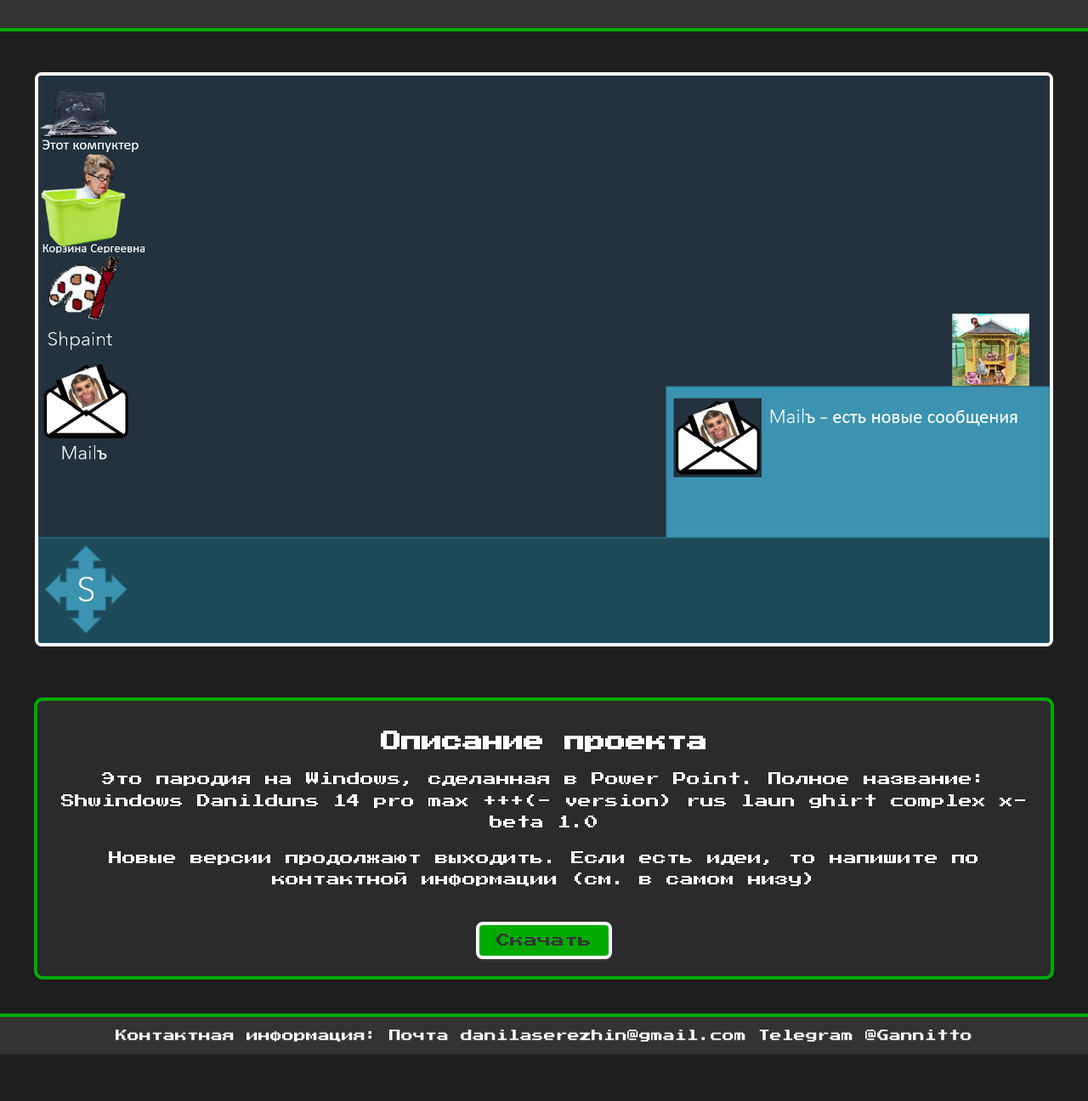
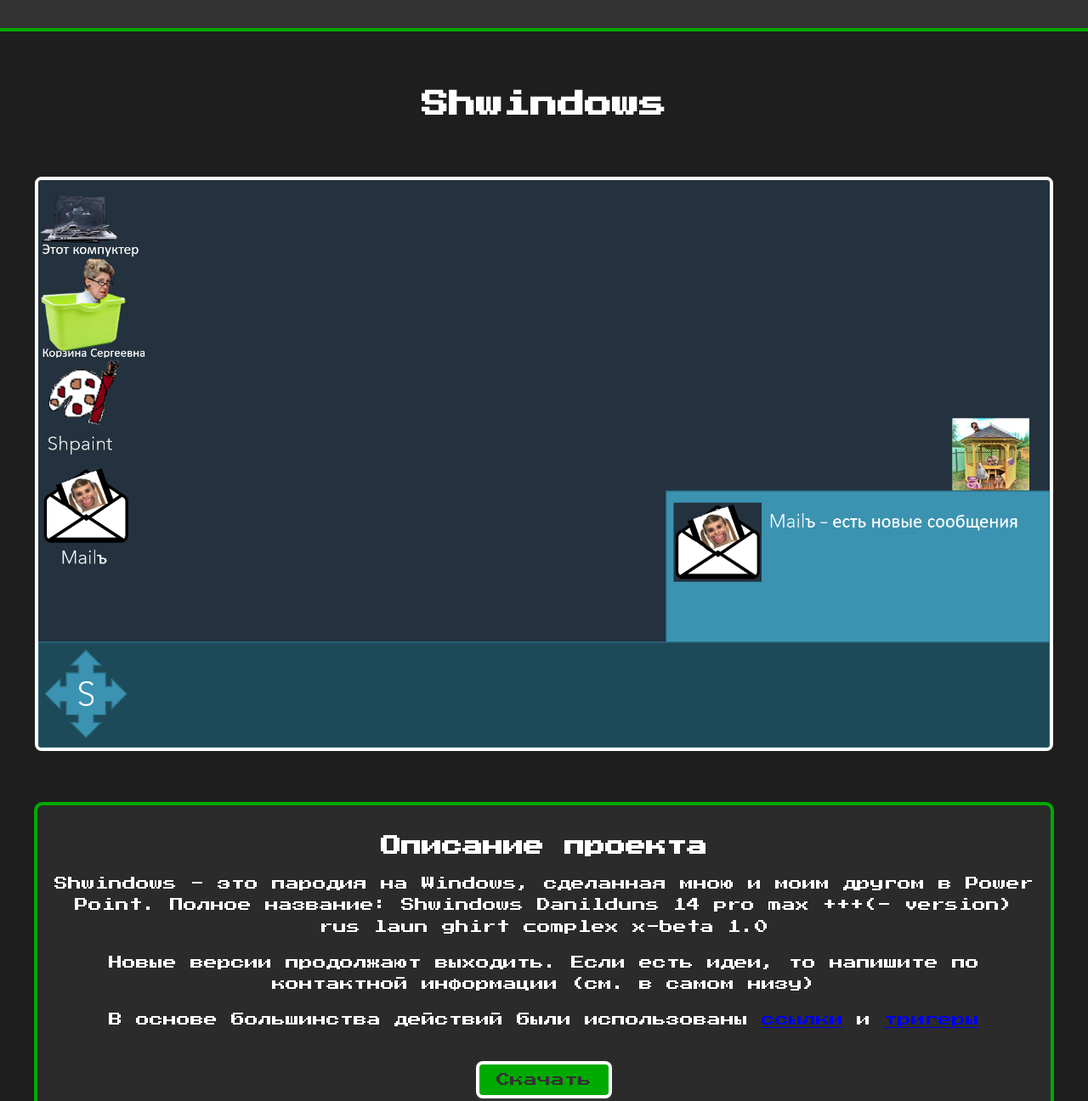
Before and after one commit to Gannitto/Gannitto_world, a plain HTML site: page Shwindows.html in a window 1280 px wide. Shown: the part 357-1653 px from the top of the page at 85% size. Before the commit the page ends 1598 px from the top, so only its background shows below. Drawn offline with Linux system fonts and the light colour scheme.

Commit message:
Изменение текста, добавление meta-тегов

```diff
--- a/Shwindows.html
+++ b/Shwindows.html
@@ -3,7 +3,13 @@
 <html lang="en" xmlns="http://www.w3.org/1999/xhtml">
 <head>
 	<meta charset="UTF-8">
+
+	<meta name="description" content="Shwindows - это пародия на Windows, сделанная мною и моим другом в Power Point. Полное название: Shwindows Danilduns 14 pro max +++(- version) rus laun ghirt complex x-beta 1.0">
+	<meta name="keywords" content="Пародия на виндовс, Windows в PowerPoint, ОС в Power Point, операционные системы">
+	<meta name="author" content="Gannitto">
+
 	<meta name="viewport" content="width=device-width, initial-scale=1.0">
+
 	<title>Gannitto world</title>
 	<link rel="icon" href="Images/Icon.png" type="image/x-icon">
 	<meta charset="UTF-8">
@@ -23,12 +29,18 @@
 	<br>
 	<br>
 	<br>
+	<h1>Shwindows</h1>
+	<br>
+	<br>
+	<br>
+
 	<div class="image-container"><img src="Images/Shwindows.png"></div>
 
 	<div class="content">
 		<h1>Описание проекта</h1>
-		<p>Это пародия на Windows, сделанная в Power Point. Полное название: Shwindows Danilduns 14 pro max +++(- version) rus laun ghirt complex x-beta 1.0</p>
+		<p>Shwindows - это пародия на Windows, сделанная мною и моим другом в Power Point. Полное название: Shwindows Danilduns 14 pro max +++(- version) rus laun ghirt complex x-beta 1.0</p>
 		<p>Новые версии продолжают выходить. Если есть идеи, то напишите по контактной информации (см. в самом низу)</p>
+		<p>В основе большинства действий были использованы <a href="https://support.microsoft.com/ru-ru/office/%D0%B4%D0%BE%D0%B1%D0%B0%D0%B2%D0%BB%D0%B5%D0%BD%D0%B8%D0%B5-%D0%B3%D0%B8%D0%BF%D0%B5%D1%80%D1%81%D1%81%D1%8B%D0%BB%D0%BE%D0%BA-%D0%BD%D0%B0-%D1%81%D0%BB%D0%B0%D0%B9%D0%B4%D1%8B-6f37e08a-43a8-40fe-a1d3-3adf6c592fa9#:~:text=%D0%A1%D0%BE%D0%B7%D0%B4%D0%B0%D0%BD%D0%B8%D0%B5%20%D1%81%D1%81%D1%8B%D0%BB%D0%BA%D0%B8%20%D0%BD%D0%B0%20%D0%B2%D0%B5%D0%B1%2D%D1%81%D0%B0%D0%B9%D1%82,%D0%BD%D0%B0%D0%B6%D0%BC%D0%B8%D1%82%D0%B5%20%D0%BA%D0%BD%D0%BE%D0%BF%D0%BA%D1%83%20%D0%92%D1%81%D1%82%D0%B0%D0%B2%D0%B8%D1%82%D1%8C%20%D1%81%D1%81%D1%8B%D0%BB%D0%BA%D1%83%20%D0%B2%D0%BD%D0%B8%D0%B7%D1%83.">ссылки</a> и <a href="https://mts-link.ru/blog/trigger-presentation-powerpoint/#:~:text=%D0%A2%D1%80%D0%B8%D0%B3%D0%B3%D0%B5%D1%80%D0%BE%D0%BC%20%D0%B2%20%D0%BF%D1%80%D0%B5%D0%B7%D0%B5%D0%BD%D1%82%D0%B0%D1%86%D0%B8%D0%B8%20%D0%BD%D0%B0%D0%B7%D1%8B%D0%B2%D0%B0%D1%8E%D1%82%20%D0%B0%D0%BD%D0%B8%D0%BC%D0%B0%D1%86%D0%B8%D1%8E,%D0%A2%D0%B0%D0%BA%D0%B8%D0%B5%20%D1%8D%D1%84%D1%84%D0%B5%D0%BA%D1%82%D1%8B%20%D0%B4%D0%B5%D0%BB%D0%B0%D1%8E%D1%82%20%D1%81%D0%BB%D0%B0%D0%B9%D0%B4%D1%8B%20%D0%B8%D0%BD%D1%82%D0%B5%D1%80%D0%B0%D0%BA%D1%82%D0%B8%D0%B2%D0%BD%D1%8B%D0%BC%D0%B8.">тригеры</a></p>
 		<!-- Кнопка для скачивания -->
 		<a href="" class="download-button">Скачать</a>
 	</div>
```
Also changed, not shown: index.html (+7 -1 lines).
